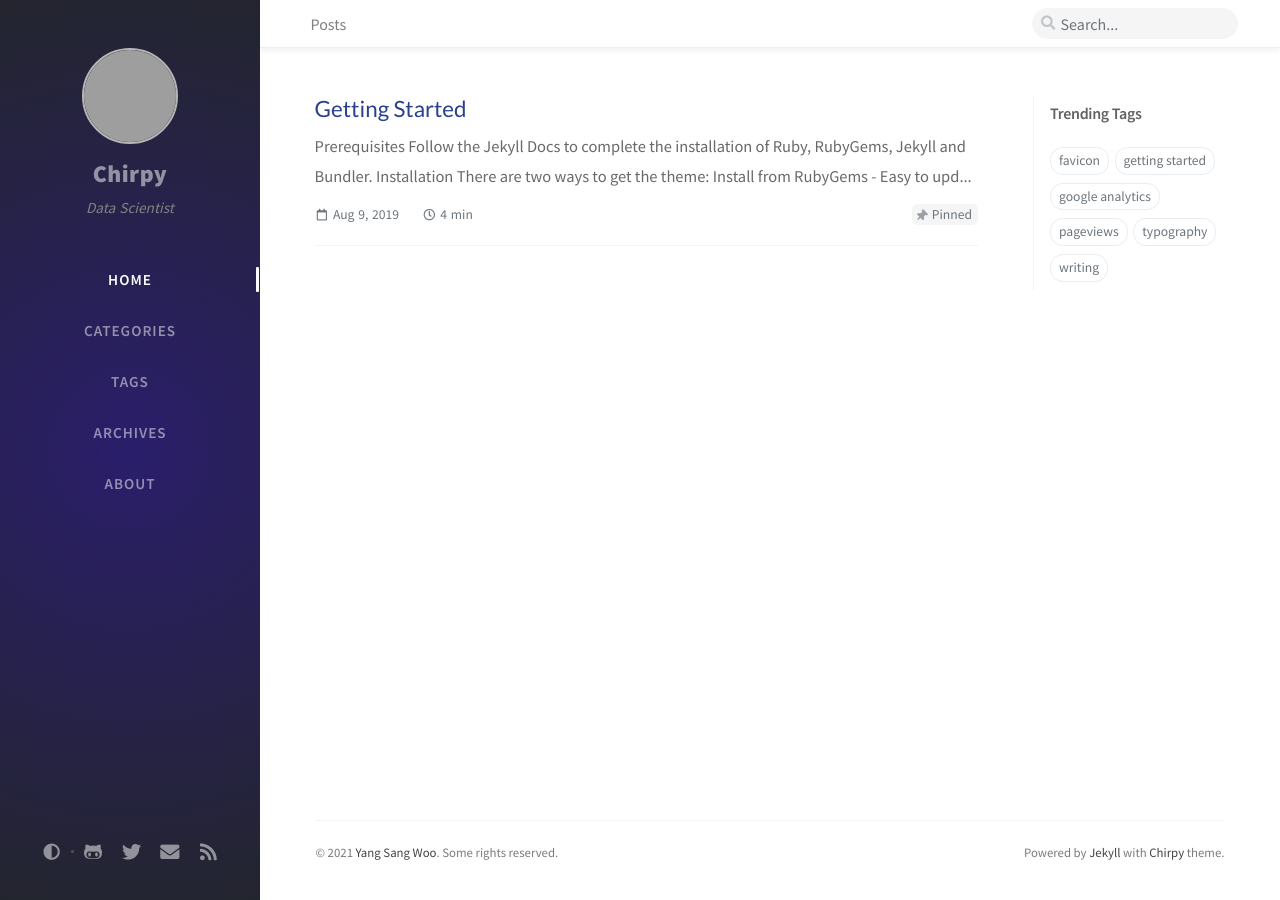
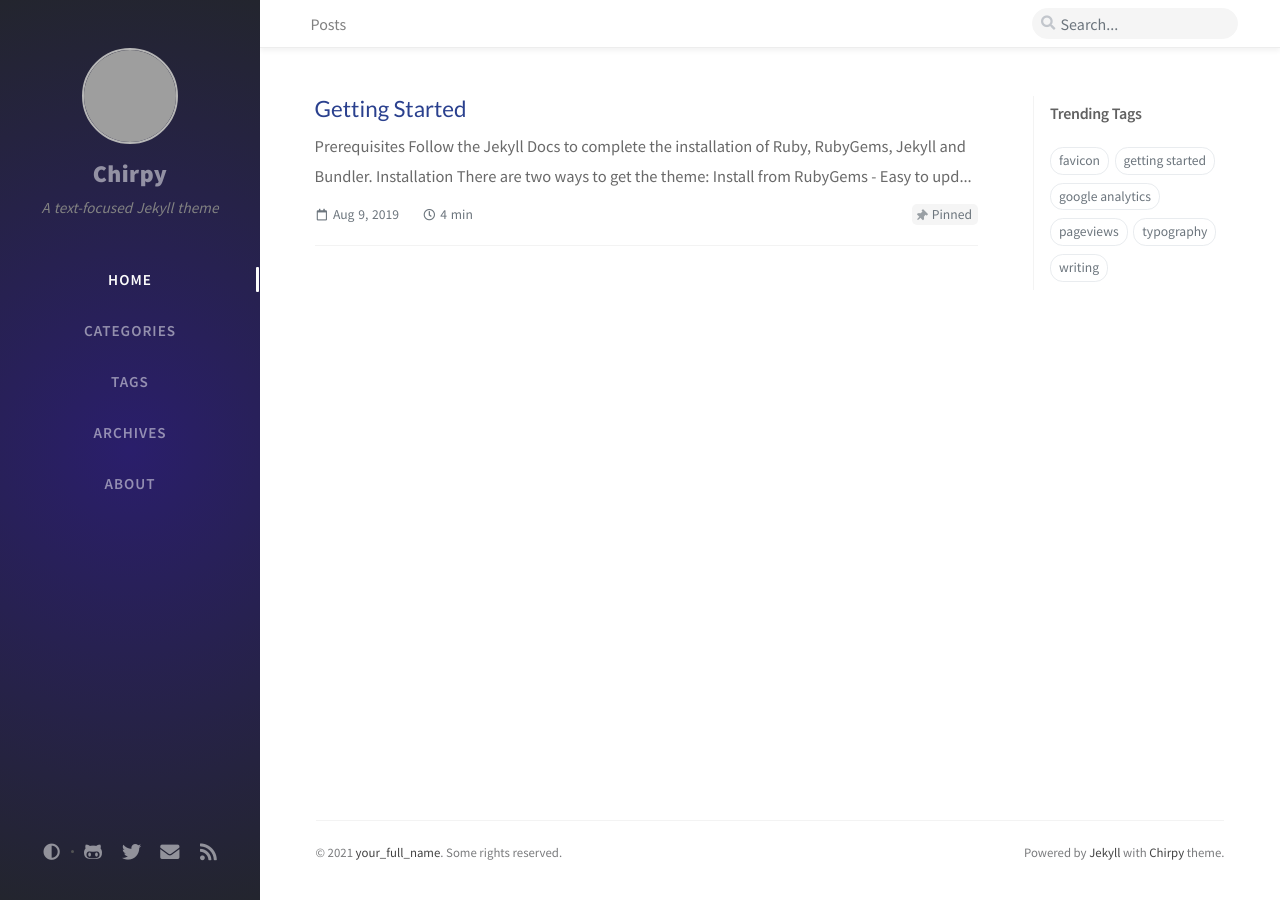
Before and after one commit to IGhost-P/profile.github.io, a Jekyll site: the page built from index.markdown, in a window 1280 px wide. Built offline with Jekyll 4.4.1, drawn with Linux system fonts in a browser that asks for light colours; nearby versions of some CDN libraries; comment, search, counter and statistics services are not loaded; grey boxes are pictures that could not be loaded.

Commit message:
사이트 항목으로 변경

```diff
--- a/_config.yml
+++ b/_config.yml
@@ -11,22 +11,24 @@ baseurl: ''
 lang: en-US
 
 # Change to your timezone › http://www.timezoneconverter.com/cgi-bin/findzone/findzone
-timezone: Asia/Seoul
+timezone: Asia/Shanghai
 
 # jekyll-seo-tag settings › https://github.com/jekyll/jekyll-seo-tag/blob/master/docs/usage.md
 # --------------------------
 title: Chirpy                          # the main title
 
-tagline: Data Scientist  # it will display as the sub-title
+tagline: A text-focused Jekyll theme   # it will display as the sub-title
 
 description: >-                        # used by seo meta and the atom feed
-  If you cannot fly then run. If you cannot run, then walk, And, if you cannot walk, the crawl, but whatever you do, you have to keep moving forward.
+  A minimal, portfolio, sidebar,
+  bootstrap Jekyll theme with responsive web design
+  and focuses on text presentation.
 
 # fill in the protocol & hostname for your site, e.g., 'https://username.github.io'
 url: ''
 
 github:
-  username: IGhost-P            # change to your github username
+  username: github_username             # change to your github username
 
 twitter:
   username: twitter_username            # change to your twitter username
@@ -34,12 +36,12 @@ twitter:
 social:
   # Change to your full name.
   # It will be displayed as the default author of the posts and the copyright owner in the Footer
-  name: Yang Sang Woo
-  email: dndb3599@gmail.com             # change to your email address
+  name: your_full_name
+  email: example@doamin.com             # change to your email address
   links:
     # The first element serves as the copyright owner's link
     - https://twitter.com/username      # change to your twitter homepage
-    - https://github.com/IGhost-P      # change to your github homepage
+    - https://github.com/username       # change to your github homepage
     # Uncomment below to add more social links
     # - https://www.facebook.com/username
     # - https://www.linkedin.com/in/username
```
Also changed, not shown: 2 other files.
